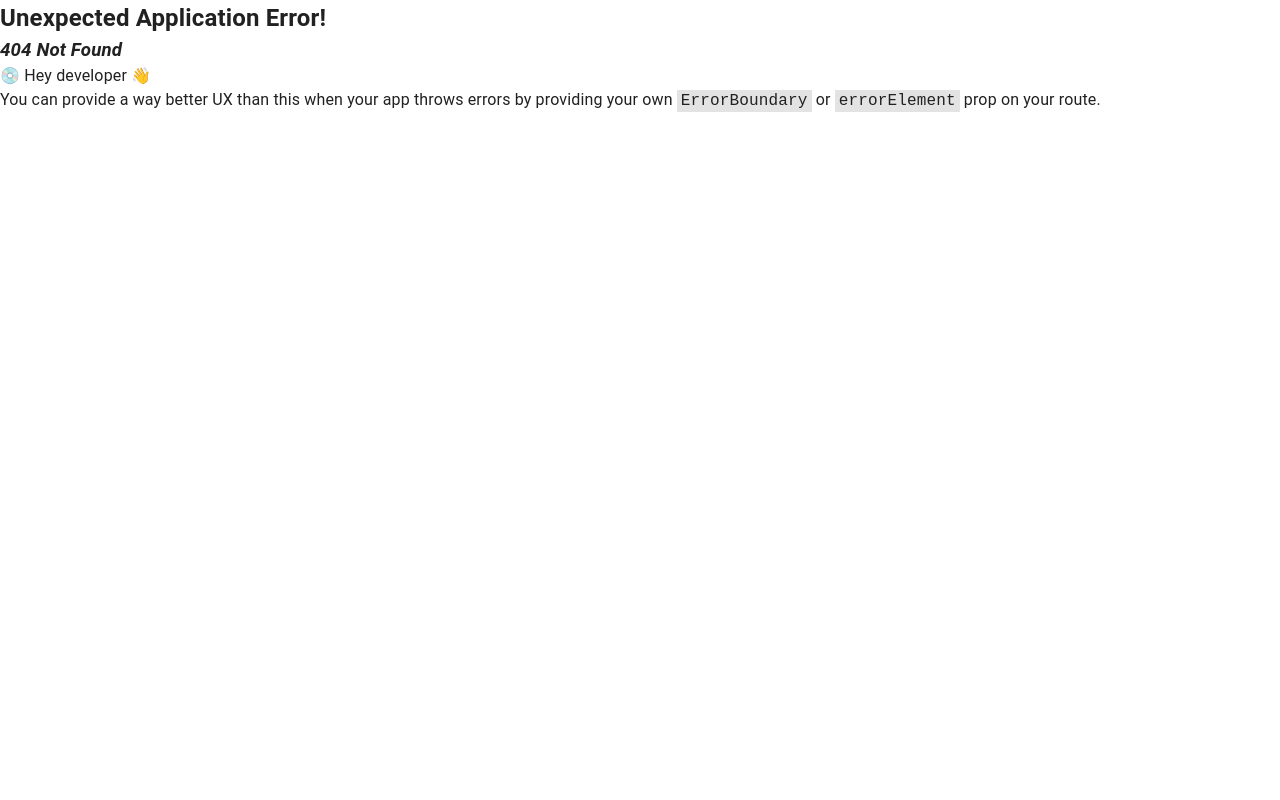
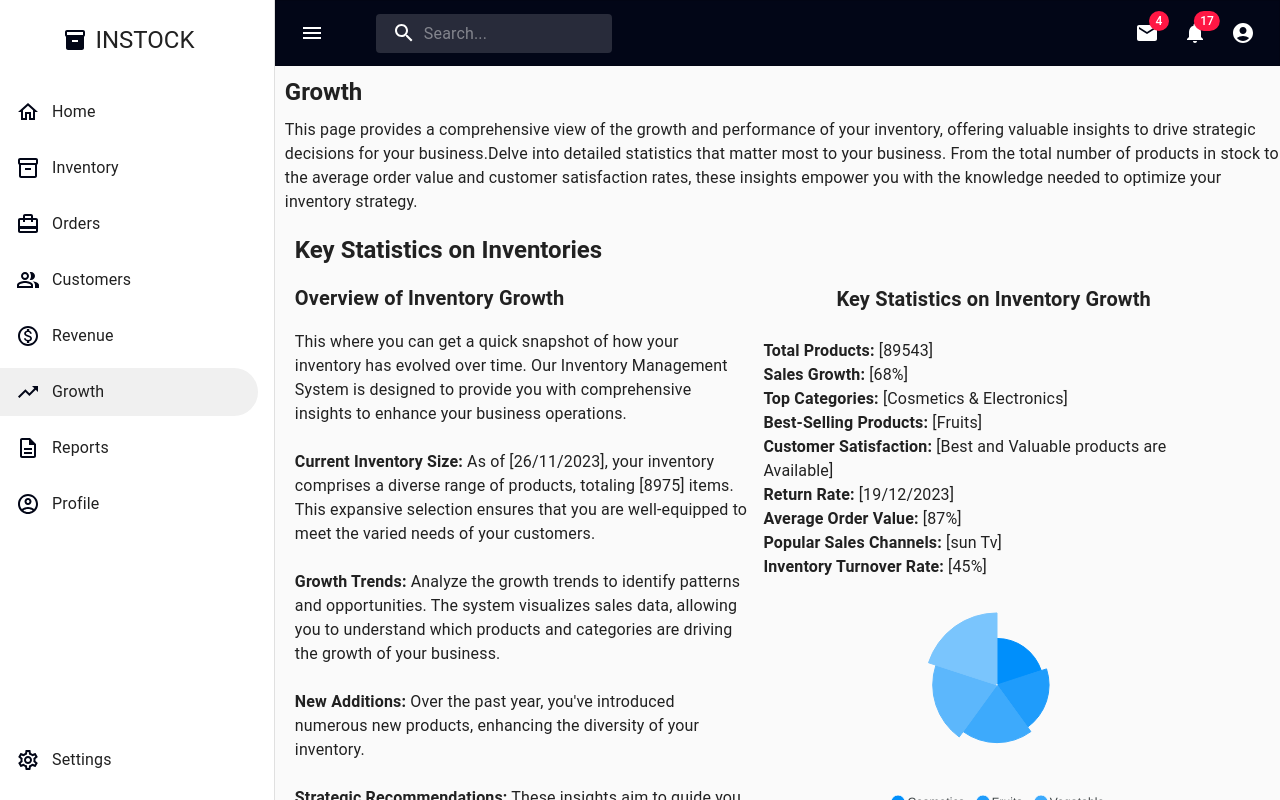
Before and after one commit to Blank-09/instock-web, a React (Vite) app: page /user/growth in a window 1280 px wide. Before the commit this address had no page. Built offline with nearby package versions, Linux system fonts and the light colour scheme; sample sign-in values are in the browser's storage.

Commit message:
Adding Growth Page

```diff
--- /dev/null
+++ b/src/pages/growth.jsx
@@ -0,0 +1,315 @@
+import { Typography } from '@mui/material'
+import React, { Suspense } from 'react'
+import Box from '@mui/material/Box'
+import Paper from '@mui/material/Paper'
+import { Grid } from '@mui/material'
+import { useEffect, useRef, useState } from 'react'
+import ReactApexChart from 'react-apexcharts'
+
+const ApexCharts = React.lazy(() => import('react-apexcharts'))
+
+function GrowthTotalSales() {
+  const options = {
+    title: {
+      text: 'Total Sales',
+      align: 'left',
+      style: {
+        fontSize: '16px',
+        color: '#666',
+      },
+    },
+    subtitle: {
+      text: 'Sales over time',
+      align: 'left',
+      style: {
+        fontSize: '16px',
+        color: '#666',
+      },
+    },
+    stroke: {
+      curve: 'smooth',
+      width: 3,
+    },
+    legend: {
+      customLegendItems: [
+        'Current Year  <b>₹71,000K<b/>',
+        'Previous Year <b>₹47,000K<b/>',
+      ],
+      position: 'top',
+      horizontalAlign: 'center',
+      fontSize: '14px',
+      fontFamily: 'Helvetica, Arial',
+      offsetY: -20,
+    },
+    markers: {
+      size: 4,
+      strokeWidth: 2,
+      hover: {
+        size: 9,
+      },
+    },
+    theme: {
+      mode: 'light',
+    },
+    chart: {
+      height: 328,
+      type: 'line',
+      zoom: {
+        enabled: true,
+      },
+      dropShadow: {
+        enabled: true,
+        top: 3,
+        left: 2,
+        blur: 4,
+        opacity: 0.2,
+      },
+    },
+    xaxis: {
+      categories: [
+        'Jan',
+        'Feb',
+        'Mar',
+        'Apr',
+        'May',
+        'Jun',
+        'Jul',
+        'Aug',
+        'Sep',
+        'Oct',
+        'Nov',
+        'Dec',
+      ],
+    },
+  }
+
+  const series = [
+    {
+      type: 'line',
+      name: 'This year',
+      data: [
+        2000, 3200, 3250, 4700, 3900, 4900, 3200, 2800, 2800, 3500, 4800, 5000,
+      ],
+      color: '#FF0000', // Red color
+    },
+    {
+      name: 'Previous year',
+      data: [
+        1500, 1900, 1800, 2900, 2600, 3200, 2200, 3000, 2500, 2300, 1000, 3000,
+      ],
+      color: '#000000', // Black color
+    },
+  ]
+
+  return (
+    <Paper variant="outlined" sx={{ borderRadius: '10px', mb: 3 }}>
+      <Box
+        sx={{
+          bgcolor: 'white',
+          borderRadius: 2,
+          padding: 4,
+        }}
+      >
+        <Suspense fallback={<div>Loading...</div>}>
+          <ApexCharts
+            options={options}
+            series={series}
+            height={400}
+            type="line"
+            width="100%"
+          />
+        </Suspense>
+      </Box>
+    </Paper>
+  )
+}
+function OverviewGrowth() {
+  return (
+    <div>
+      <Typography variant="h6" marginBottom={2} fontWeight={'bold'}>
+        Overview of Inventory Growth
+      </Typography>
+      <Typography>
+        This where you can get a quick snapshot of how your inventory has
+        evolved over time. Our Inventory Management System is designed to
+        provide you with comprehensive insights to enhance your business
+        operations.
+      </Typography>
+      <br />
+      <Typography>
+        <strong>Current Inventory Size:</strong> As of [26/11/2023], your
+        inventory comprises a diverse range of products, totaling [8975] items.
+        This expansive selection ensures that you are well-equipped to meet the
+        varied needs of your customers.
+      </Typography>
+      <br />
+      <Typography>
+        <strong>Growth Trends:</strong> Analyze the growth trends to identify
+        patterns and opportunities. The system visualizes sales data, allowing
+        you to understand which products and categories are driving the growth
+        of your business.
+      </Typography>
+      <br />
+      <Typography>
+        <strong>New Additions:</strong> Over the past year, you've introduced
+        numerous new products, enhancing the diversity of your inventory.
+      </Typography>
+      <br />
+      <Typography>
+        <strong>Strategic Recommendations:</strong> These insights aim to guide
+        you in making informed decisions that will further propel the success of
+        your inventory management.
+      </Typography>
+    </div>
+  )
+}
+function StatsGrowth() {
+  return (
+    <div>
+      <Typography
+        variant="h6"
+        marginBottom={3}
+        fontWeight={'bold'}
+        marginTop={3}
+      >
+        Key Statistics on Inventory Growth
+      </Typography>
+      <Typography textAlign={'start'} marginLeft={2}>
+        <strong>Total Products:</strong> [89543]
+        <br />
+        <strong>Sales Growth:</strong> [68%]
+        <br />
+        <strong>Top Categories:</strong> [Cosmetics & Electronics]
+        <br />
+        <strong>Best-Selling Products:</strong> [Fruits]
+        <br />
+        <strong>Customer Satisfaction:</strong> [Best and Valuable products are
+        Available]
+        <br />
+        <strong>Return Rate:</strong> [19/12/2023]
+        <br />
+        <strong>Average Order Value:</strong> [87%]
+        <br />
+        <strong>Popular Sales Channels:</strong> [sun Tv]
+        <br />
+        <strong>Inventory Turnover Rate:</strong> [45%]
+        <br />
+      </Typography>
+    </div>
+  )
+}
+const GrowthApexChart = () => {
+  const [chartData, setChartData] = useState({
+    series: [42, 47, 52, 58, 65],
+    options: {
+      chart: {
+        width: 380,
+        type: 'polarArea',
+      },
+      labels: ['Cosmetics', 'Fruits', 'Vegatable', 'Electronics', 'Mackups'],
+      fill: {
+        opacity: 1,
+      },
+      stroke: {
+        width: 1,
+        colors: undefined,
+      },
+      yaxis: {
+        show: false,
+      },
+      legend: {
+        position: 'bottom',
+      },
+      plotOptions: {
+        polarArea: {
+          rings: {
+            strokeWidth: 0,
+          },
+          spokes: {
+            strokeWidth: 0,
+          },
+        },
+      },
+      theme: {
+        monochrome: {
+          enabled: true,
+          shadeTo: 'light',
+          shadeIntensity: 0.6,
+        },
+      },
+    },
+  })
+
+  useEffect(() => {
+    // Additional logic can be added here if needed
+  }, [])
+
+  return (
+    <div id="chart">
+      <ReactApexChart
+        options={chartData.options}
+        series={chartData.series}
+        type="polarArea"
+        width={300}
+      />
+    </div>
+  )
+}
+function GrowthPage() {
+  return (
+    <div>
+      <Typography
+        variant="h5"
+        fontWeight={'bold'}
+        style={{ marginTop: '10px', marginLeft: '10px' }}
+      >
+        Growth
+      </Typography>
+      <Typography
+        variant="body1"
+        style={{ marginTop: '10px', marginLeft: '10px' }}
+      >
+        This page provides a comprehensive view of the growth and performance of
+        your inventory, offering valuable insights to drive strategic decisions
+        for your business.Delve into detailed statistics that matter most to
+        your business. From the total number of products in stock to the average
+        order value and customer satisfaction rates, these insights empower you
+        with the knowledge needed to optimize your inventory strategy.
+      </Typography>
+      <div
+        style={{ paddingLeft: '20px', paddingRight: '40px', marginTop: '20px' }}
+      >
+        <Typography variant="h5" fontWeight={'bold'} marginBottom={2}>
+          Key Statistics on Inventories
+        </Typography>
+        <Grid container spacing={5} justifyContent="center" alignItems="center">
+          <Grid item sm={12} md={12} lg={6}>
+            <OverviewGrowth />
+          </Grid>
+          <Grid container sm={12} md={12} lg={6} textAlign={'center'}>
+            <Grid item sm={12} md={12} lg={12}>
+              <StatsGrowth />
+            </Grid>
+            <Grid
+              item
+              sm={12}
+              md={12}
+              lg={12}
+              style={{ marginLeft: '100px', marginTop: '10px' }}
+            >
+              <GrowthApexChart />
+            </Grid>
+          </Grid>
+          <Grid item sm={12} md={12} lg={12} textAlign={'center'}>
+            <Typography variant="h5" fontWeight={'bold'} marginBottom={3}>
+              Previous year (vs) Current year Growth
+            </Typography>
+            <GrowthTotalSales />
+          </Grid>
+        </Grid>
+      </div>
+    </div>
+  )
+}
+
+export default GrowthPage
--- a/src/routes/index.jsx
+++ b/src/routes/index.jsx
@@ -71,7 +71,11 @@ const router = createBrowserRouter([
       },
       {
         path: '/user/reports',
-        Component: React.lazy(() => import('../pages/Report')),
+        Component: React.lazy(() => import('../pages/report')),
+      },
+      {
+        path: '/user/growth',
+        Component: React.lazy(() => import('../pages/growth')),
       },
       {
         path: '/user/profile',
```
